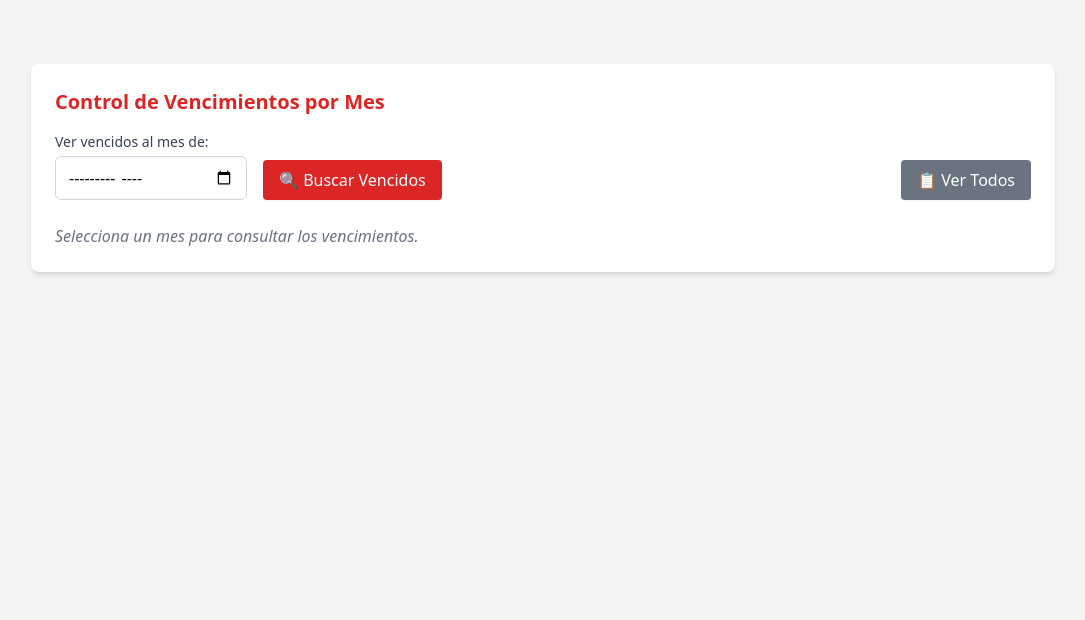
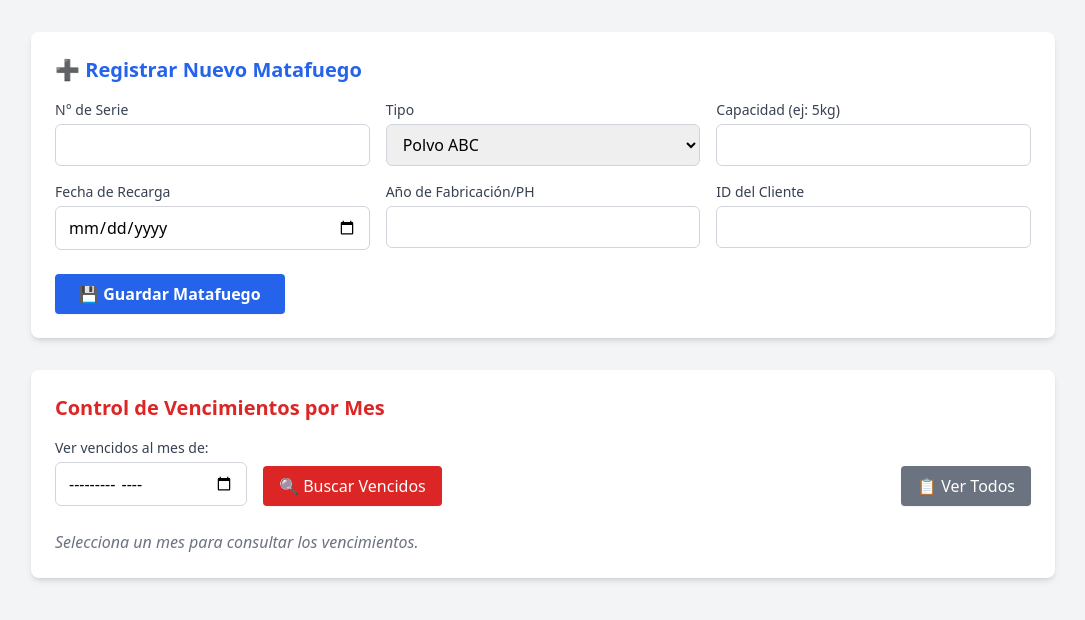
Before and after one commit to LucianoLosardo/Matafuegos-repositorio, a FastAPI app: page / in a window 1280 px wide. Shown: the top 620 px of the page, without its empty margins (97-1182 px from the left). Run offline with FastAPI, Linux system fonts and the light colour scheme; some libraries are stand-ins or nearby versions.

```diff
--- a/backend/app/templates/index.html
+++ b/backend/app/templates/index.html
@@ -6,7 +6,70 @@
     <script src="https://unpkg.com/htmx.org@1.9.10"></script>
     <script src="https://cdn.tailwindcss.com"></script>
 </head>
-<body class="bg-gray-100 p-8"> <div class="bg-white p-6 rounded-lg shadow-md mt-8 max-w-5xl mx-auto">
+<body class="bg-gray-100 p-8">
+
+    <div class="bg-white p-6 rounded-lg shadow-md max-w-5xl mx-auto">
+        <h2 class="text-xl mb-4 font-semibold text-blue-600">➕ Registrar Nuevo Matafuego</h2>
+
+        <form hx-post="/matafuegos"
+              hx-target="#mensaje-respuesta"
+              hx-swap="innerHTML"
+              hx-on:matafuego-guardado="this.reset()"
+              class="grid grid-cols-1 md:grid-cols-3 gap-4">
+
+            <div>
+                <label class="block text-sm font-medium text-gray-700 mb-1">N° de Serie</label>
+                <input type="text" name="numero_serie" required
+                       class="w-full border border-gray-300 rounded-md px-3 py-2 focus:ring-2 focus:ring-blue-500 outline-none">
+            </div>
+
+            <div>
+                <label class="block text-sm font-medium text-gray-700 mb-1">Tipo</label>
+                <select name="tipo" class="w-full border border-gray-300 rounded-md px-3 py-2 focus:ring-2 focus:ring-blue-500 outline-none">
+                    <option value="ABC">Polvo ABC</option>
+                    <option value="CO2">CO2</option>
+                    <option value="Agua">HCFC</option>
+                    <option value="Espuma">AFFF</option>
+                    <option value="Espuma">K</option>
+                </select>
+            </div>
+
+            <div>
+                <label class="block text-sm font-medium text-gray-700 mb-1">Capacidad (ej: 5kg)</label>
+                <input type="text" name="capacidad" required
+                       class="w-full border border-gray-300 rounded-md px-3 py-2 focus:ring-2 focus:ring-blue-500 outline-none">
+            </div>
+
+            <div>
+                <label class="block text-sm font-medium text-gray-700 mb-1">Fecha de Recarga</label>
+                <input type="date" name="fecha_ultima_recarga" required
+                       class="w-full border border-gray-300 rounded-md px-3 py-2 focus:ring-2 focus:ring-blue-500 outline-none">
+            </div>
+
+            <div>
+                <label class="block text-sm font-medium text-gray-700 mb-1">Año de Fabricación/PH</label>
+                <input type="number" name="anio_matafuego" required
+                       class="w-full border border-gray-300 rounded-md px-3 py-2 focus:ring-2 focus:ring-blue-500 outline-none">
+            </div>
+
+            <div>
+                <label class="block text-sm font-medium text-gray-700 mb-1">ID del Cliente</label>
+                <input type="number" name="id_cliente" required
+                       class="w-full border border-gray-300 rounded-md px-3 py-2 focus:ring-2 focus:ring-blue-500 outline-none">
+            </div>
+
+            <div class="md:col-span-3 mt-2 flex items-center justify-between">
+                <button type="submit"
+                        class="bg-blue-600 text-white px-6 py-2 rounded font-semibold hover:bg-blue-700 transition-colors shadow-sm">
+                    💾 Guardar Matafuego
+                </button>
+
+                <div id="mensaje-respuesta" class="text-green-600 font-semibold"></div>
+            </div>
+        </form>
+    </div>
+
+    <div class="bg-white p-6 rounded-lg shadow-md mt-8 max-w-5xl mx-auto">
         <h2 class="text-xl mb-4 font-semibold text-red-600">Control de Vencimientos por Mes</h2>
 
         <form hx-get="/matafuegos/tabla"
```
Also changed, not shown: backend/app/endpoints/matafuegos.py (+42 -1 lines).
